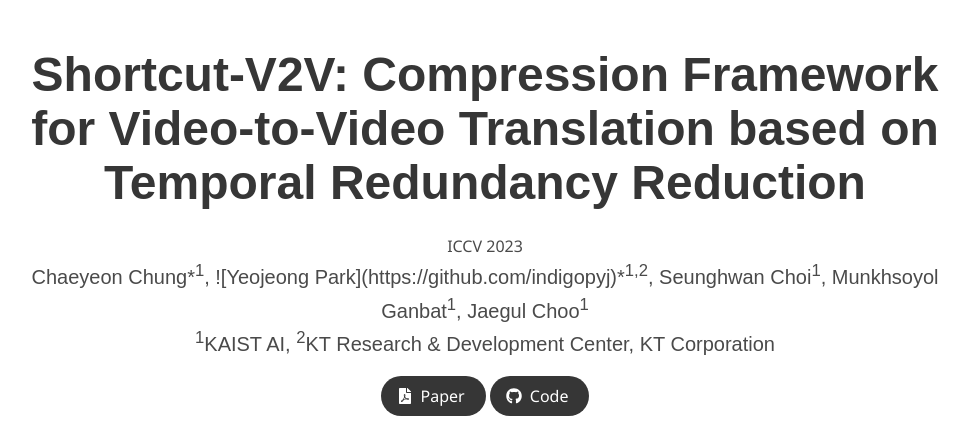
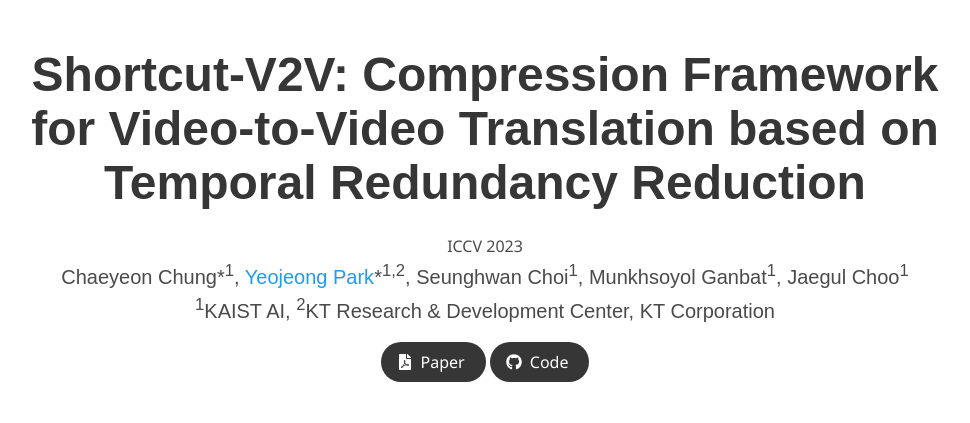
Before and after one commit to shortcut-v2v/shortcut-v2v.github.io, a Jekyll site: the page built from index.md, in a window 1280 px wide and 900 px high, cut to the strip 0-423 px from the top of the window. Shown: the whole strip, without its empty margins (155-1125 px from the left). Built offline with Jekyll 4.4.1, drawn with Linux system fonts in a browser that asks for light colours; some web fonts are replaced; part of the change alters nothing that is shown.

Commit message:
Update index.md

```diff
--- a/index.md
+++ b/index.md
@@ -4,7 +4,7 @@ permalink: /
 
 title: 'Shortcut-V2V: Compression Framework for Video-to-Video Translation based on Temporal Redundancy Reduction'
 authors:
-    Chaeyeon Chung*<sup>1</sup>, ![Yeojeong Park](https://github.com/indigopyj)*<sup>1,2</sup>, Seunghwan Choi<sup>1</sup>, Munkhsoyol Ganbat<sup>1</sup>, Jaegul Choo<sup>1</sup>
+    Chaeyeon Chung*<sup>1</sup>, <a href="https://github.com/indigopyj">Yeojeong Park</a>*<sup>1,2</sup>, Seunghwan Choi<sup>1</sup>, Munkhsoyol Ganbat<sup>1</sup>, Jaegul Choo<sup>1</sup>
 affiliations:
     <sup>1</sup>KAIST AI, <sup>2</sup>KT Research & Development Center, KT Corporation
 paper: https://arxiv.org/abs/2308.08011
```
